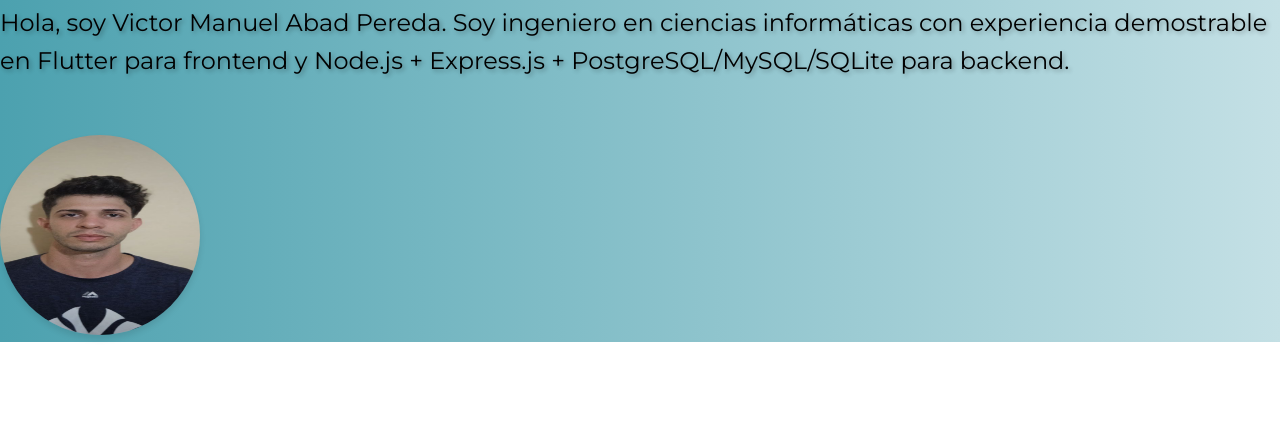
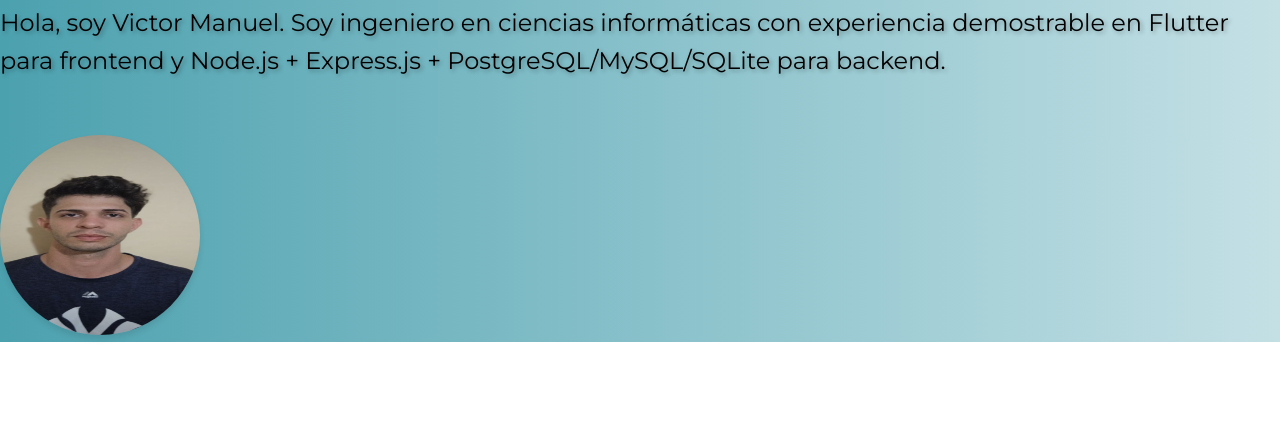
Before and after one commit to Hkeoke/Hkeoke.github.io, a plain HTML site: page index.html in a window 1280 px wide. Shown: the part 115-544 px from the top of the page. Drawn offline with Linux system fonts and the light colour scheme.

Commit message:
Update index.html

```diff
--- a/index.html
+++ b/index.html
@@ -91,7 +91,7 @@
 <body>
     <header>
         <h1>Bienvenido a mi Portafolio</h1>
-        <p>Hola, soy Victor Manuel Abad Pereda. Soy ingeniero en ciencias informáticas con experiencia demostrable en
+        <p>Hola, soy Victor Manuel. Soy ingeniero en ciencias informáticas con experiencia demostrable en
             Flutter para frontend y Node.js + Express.js + PostgreSQL/MySQL/SQLite para backend.</p> <img src="foto.png"
             alt="Foto de Victor">
     </header>
```
